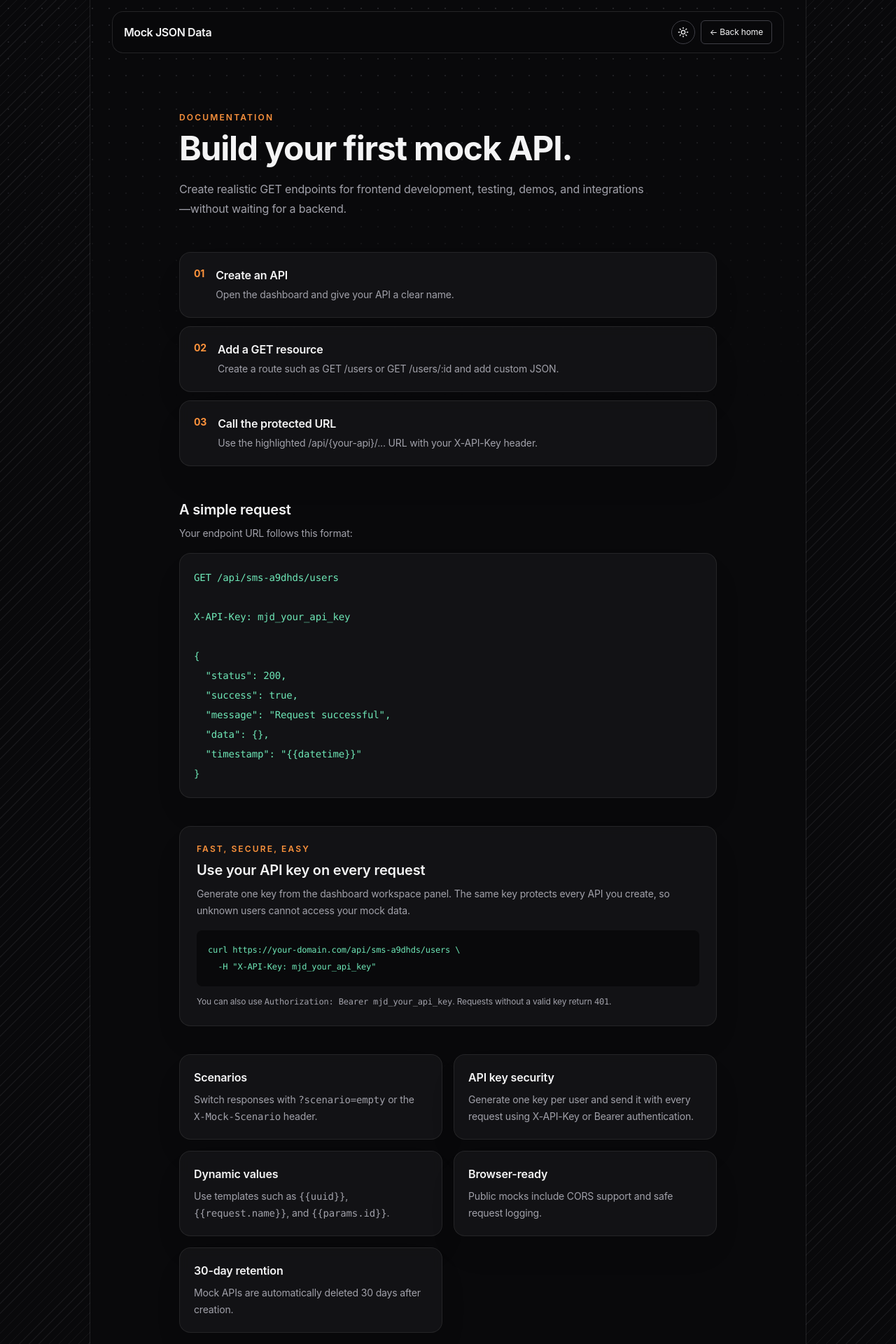
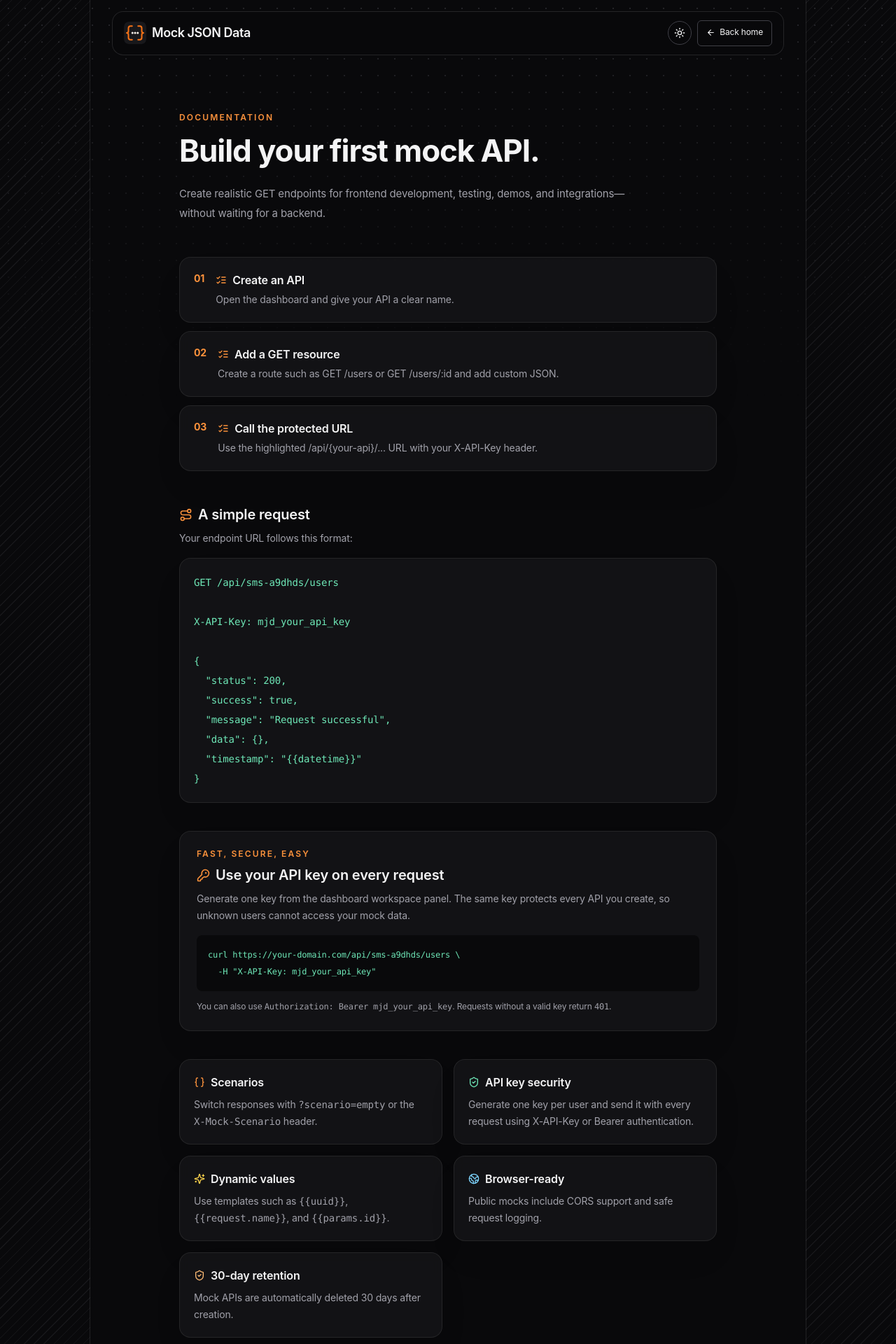
Before and after one commit to chochkimhour/mock-json-data, a Next.js app: page /docs in a window 1280 px wide. Shown: the top 1920 px of the page at 70% size. Built offline with nearby package versions, Linux system fonts and the light colour scheme.

Commit message:
Apply icon for all feature sections

```diff
--- a/src/app/dashboard/ui.tsx
+++ b/src/app/dashboard/ui.tsx
@@ -7,13 +7,16 @@ import {
   Download,
   Eye,
   EyeOff,
+  FolderKanban,
   Info,
   KeyRound,
+  LogOut,
   Moon,
   Plus,
   Pencil,
   Power,
   RefreshCw,
+  Save,
   Sun,
   Trash2,
   Upload,
@@ -377,7 +380,7 @@ export default function Dashboard({ displayName }: { displayName: string }) {
           </div>
           <span
             title="Mock JSON Data"
-            className="group absolute left-1/2 hidden -translate-x-1/2 cursor-pointer text-sm tracking-tight transition-colors hover:text-indigo-300 sm:block sm:text-xl"
+            className="group absolute left-1/2 hidden -translate-x-1/2 cursor-pointer text-sm tracking-tight transition-colors hover:text-indigo-300 sm:block sm:text-lg"
           >
             <span>
               <b>Mock JSON Data</b>
@@ -407,8 +410,9 @@ export default function Dashboard({ displayName }: { displayName: string }) {
                   () => (location.href = "/"),
                 )
               }
-              className="border border-zinc-700 px-2.5 py-2 text-xs hover:border-red-400 hover:bg-red-500/10 hover:text-red-300 sm:px-3 sm:text-sm"
+              className="inline-flex items-center gap-1.5 border border-zinc-700 px-2.5 py-2 text-xs hover:border-red-400 hover:bg-red-500/10 hover:text-red-300 sm:px-3 sm:text-sm"
             >
+              <LogOut size={14} aria-hidden="true" />
               Log out
             </button>
           </div>
@@ -465,7 +469,12 @@ export default function Dashboard({ displayName }: { displayName: string }) {
               </span>
             </div>
             <div className="border-b-2 border-zinc-700 pb-4">
-              <h1 className="mt-1 text-2xl font-bold tracking-tight">
+              <h1 className="mt-1 flex items-center gap-2 text-2xl font-bold tracking-tight">
+                <FolderKanban
+                  size={20}
+                  className="text-indigo-300"
+                  aria-hidden="true"
+                />
                 Your APIs
               </h1>
               <p className="muted mt-2 text-xs">
@@ -483,7 +492,8 @@ export default function Dashboard({ displayName }: { displayName: string }) {
               </div>
             </div>
             <div className="mt-4 min-w-0 rounded-lg border border-amber-500/30 bg-amber-500/10 p-3">
-              <p className="text-xs font-semibold uppercase tracking-wider text-amber-300">
+              <p className="flex items-center gap-1.5 text-xs font-semibold uppercase tracking-wider text-amber-300">
+                <KeyRound size={13} aria-hidden="true" />
                 Your API key
               </p>
               <p className="muted mt-1 text-xs">
@@ -628,7 +638,14 @@ export default function Dashboard({ displayName }: { displayName: string }) {
                     }}
                     className="min-w-0 flex-1 text-left focus:outline-none focus:ring-0"
                   >
-                    <b>{p.name}</b>
+                    <div className="flex min-w-0 items-center gap-2">
+                      <FolderKanban
+                        size={15}
+                        className="shrink-0 text-indigo-300"
+                        aria-hidden="true"
+                      />
+                      <b className="truncate">{p.name}</b>
+                    </div>
                     <p className="muted mt-1 text-sm">
                       {p._count.endpoints} endpoint
                       {p._count.endpoints === 1 ? "" : "s"}
@@ -757,7 +774,14 @@ export default function Dashboard({ displayName }: { displayName: string }) {
                   <div>
                     <div className="flex flex-wrap items-center justify-between gap-3">
                       <div>
-                        <h3 className="font-semibold">Resources & endpoints</h3>
+                        <h3 className="flex items-center gap-1.5 font-semibold">
+                          <Braces
+                            size={15}
+                            className="text-indigo-300"
+                            aria-hidden="true"
+                          />
+                          Resources & endpoints
+                        </h3>
                         <p className="muted mt-1 text-sm">
                           Endpoints are grouped by their first URL segment.
                         </p>
@@ -890,8 +914,9 @@ export default function Dashboard({ displayName }: { displayName: string }) {
                             <button
                               type="button"
                               onClick={() => toggleEndpoint(selectedEndpoint)}
-                              className="rounded border border-zinc-700 px-2.5 py-1.5 text-xs"
+                              className="inline-flex items-center gap-1.5 rounded border border-zinc-700 px-2.5 py-1.5 text-xs"
                             >
+                              <Power size={13} aria-hidden="true" />
                               {selectedEndpoint.enabled ? "Disable" : "Enable"}
                             </button>
                             <button
@@ -943,7 +968,10 @@ export default function Dashboard({ displayName }: { displayName: string }) {
                             setSelectedEndpoint(null);
                           }}
                         >
-                          New endpoint
+                          <span className="inline-flex items-center gap-1.5">
+                            <Plus size={14} aria-hidden="true" />
+                            New endpoint
+                          </span>
                         </button>
                       )}
                     </div>
@@ -1067,8 +1095,16 @@ export default function Dashboard({ displayName }: { displayName: string }) {
                         Format
                       </button>
                     </div>
-                    <button className="btn">
-                      {selectedEndpoint ? "Update endpoint" : "Add endpoint"}
+                    <button className="btn inline-flex items-center justify-center gap-1.5">
+                      {selectedEndpoint ? (
+                        <>
+                          <Save size={15} aria-hidden="true" /> Update endpoint
+                        </>
+                      ) : (
+                        <>
+                          <Plus size={15} aria-hidden="true" /> Add endpoint
+                        </>
+                      )}
                     </button>
                   </form>
                 </div>
--- a/src/app/docs/page.tsx
+++ b/src/app/docs/page.tsx
@@ -1,6 +1,16 @@
 import Link from "next/link";
 import ThemeToggle from "../theme-toggle";
 import BackToTop from "../back-to-top";
+import {
+  ArrowLeft,
+  Braces,
+  Globe2,
+  KeyRound,
+  ListChecks,
+  Route,
+  ShieldCheck,
+  Sparkles,
+} from "lucide-react";
 
 const steps = [
   ["01", "Create an API", "Open the dashboard and give your API a clear name."],
@@ -23,9 +33,14 @@ export default function Docs() {
       <header className="fixed left-1/2 top-2 z-50 flex w-[calc(100%-1rem)] max-w-[60rem] -translate-x-1/2 items-center justify-between gap-2 rounded-2xl border border-zinc-800/90 bg-zinc-950/75 px-3 py-2.5 backdrop-blur sm:top-4 sm:w-[calc(100%-4rem)] sm:px-4 sm:py-3">
         <Link
           href="/"
-          className="min-w-0 truncate text-sm font-semibold tracking-tight sm:text-base"
+          className="flex min-w-0 items-center gap-2 truncate text-base font-semibold tracking-tight sm:text-lg"
         >
-          Mock JSON Data
+          <img
+            src="/mock-json-logo.svg"
+            alt=""
+            className="size-7 shrink-0 rounded-md object-contain sm:size-8"
+          />
+          <span className="truncate">Mock JSON Data</span>
         </Link>
         <div className="flex items-center gap-2">
           <ThemeToggle />
@@ -33,7 +48,10 @@ export default function Docs() {
             href="/"
             className="back-home rounded-md border border-zinc-700 px-2.5 py-1.5 text-[11px] transition sm:px-3 sm:py-2 sm:text-xs"
           >
-            ← Back home
+            <span className="inline-flex items-center gap-1.5">
+              <ArrowLeft size={13} aria-hidden="true" />
+              Back home
+            </span>
           </Link>
         </div>
       </header>
@@ -41,10 +59,10 @@ export default function Docs() {
         <p className="text-xs font-semibold uppercase tracking-[0.18em] text-indigo-400">
           Documentation
         </p>
-        <h1 className="mt-3 max-w-2xl text-3xl font-bold leading-tight tracking-tight sm:text-5xl">
+        <h1 className="mt-3 max-w-2xl text-[2.1rem] font-bold leading-tight tracking-tight sm:text-[2.75rem]">
           Build your first mock API.
         </h1>
-        <p className="muted mt-4 max-w-2xl text-sm leading-6 sm:mt-5 sm:text-base sm:leading-7">
+        <p className="muted mt-4 max-w-2xl text-[13px] leading-6 sm:mt-5 sm:text-[15px] sm:leading-7">
           Create realistic GET endpoints for frontend development, testing,
           demos, and integrations—without waiting for a backend.
         </p>
@@ -56,7 +74,14 @@ export default function Docs() {
                 {number}
               </span>
               <div>
-                <h2 className="font-semibold">{title}</h2>
+                <h2 className="flex items-center gap-2 font-semibold">
+                  <ListChecks
+                    size={16}
+                    className="text-indigo-300"
+                    aria-hidden="true"
+                  />
+                  {title}
+                </h2>
                 <p className="muted mt-1 text-sm leading-6">{text}</p>
               </div>
             </article>
@@ -64,7 +89,10 @@ export default function Docs() {
         </div>
 
         <section className="mt-12">
-          <h2 className="text-xl font-semibold">A simple request</h2>
+          <h2 className="flex items-center gap-2 text-xl font-semibold">
+            <Route size={19} className="text-indigo-300" aria-hidden="true" />A
+            simple request
+          </h2>
           <p className="muted mt-2 text-sm leading-6">
             Your endpoint URL follows this format:
           </p>
@@ -85,7 +113,12 @@ X-API-Key: mjd_your_api_key
           <p className="text-xs font-semibold uppercase tracking-[0.18em] text-indigo-400">
             Fast, secure, easy
           </p>
-          <h2 className="mt-2 text-xl font-semibold">
+          <h2 className="mt-2 flex items-center gap-2 text-xl font-semibold">
+            <KeyRound
+              size={19}
+              className="text-indigo-300"
+              aria-hidden="true"
+            />
             Use your API key on every request
           </h2>
           <p className="muted mt-2 text-sm leading-6">
@@ -101,21 +134,42 @@ X-API-Key: mjd_your_api_key
         </section>
         <div className="mt-10 grid gap-4 sm:grid-cols-2">
           <section className="panel p-5">
-            <h2 className="font-semibold">Scenarios</h2>
+            <h2 className="flex items-center gap-2 font-semibold">
+              <Braces
+                size={16}
+                className="text-indigo-300"
+                aria-hidden="true"
+              />
+              Scenarios
+            </h2>
             <p className="muted mt-2 text-sm leading-6">
               Switch responses with <code>?scenario=empty</code> or the{" "}
               <code>X-Mock-Scenario</code> header.
             </p>
           </section>
           <section className="panel p-5">
-            <h2 className="font-semibold">API key security</h2>
+            <h2 className="flex items-center gap-2 font-semibold">
+              <ShieldCheck
+                size={16}
+                className="text-emerald-300"
+                aria-hidden="true"
+              />
+              API key security
+            </h2>
             <p className="muted mt-2 text-sm leading-6">
               Generate one key per user and send it with every request using
               X-API-Key or Bearer authentication.
             </p>
           </section>
           <section className="panel p-5">
-            <h2 className="font-semibold">Dynamic values</h2>
+            <h2 className="flex items-center gap-2 font-semibold">
+              <Sparkles
+                size={16}
+                className="text-amber-300"
+                aria-hidden="true"
+              />
+              Dynamic values
+            </h2>
             <p className="muted mt-2 text-sm leading-6">
               Use templates such as <code>{"{{uuid}}"}</code>,{" "}
               <code>{"{{request.name}}"}</code>, and{" "}
@@ -123,13 +177,23 @@ X-API-Key: mjd_your_api_key
             </p>
           </section>
           <section className="panel p-5">
-            <h2 className="font-semibold">Browser-ready</h2>
+            <h2 className="flex items-center gap-2 font-semibold">
+              <Globe2 size={16} className="text-sky-300" aria-hidden="true" />
+              Browser-ready
+            </h2>
             <p className="muted mt-2 text-sm leading-6">
               Public mocks include CORS support and safe request logging.
             </p>
           </section>
           <section className="panel p-5">
-            <h2 className="font-semibold">30-day retention</h2>
+            <h2 className="flex items-center gap-2 font-semibold">
+              <ShieldCheck
+                size={16}
+                className="text-orange-300"
+                aria-hidden="true"
+              />
+              30-day retention
+            </h2>
             <p className="muted mt-2 text-sm leading-6">
               Mock APIs are automatically deleted 30 days after creation.
             </p>
--- a/src/app/page.tsx
+++ b/src/app/page.tsx
@@ -1,5 +1,13 @@
 import Link from "next/link";
-import { Clock3, Plus } from "lucide-react";
+import {
+  BookOpen,
+  Clock3,
+  Layers3,
+  ListTree,
+  LogIn,
+  Plus,
+  ShieldCheck,
+} from "lucide-react";
 import ThemeToggle from "./theme-toggle";
 import Typewriter from "./typewriter";
 import BackToTop from "./back-to-top";
@@ -14,16 +22,17 @@ export default function Home() {
             alt="Mock JSON Data"
             className="logo-mark size-8 shrink-0 rounded-lg object-contain"
           />
-          <span className="cursor-pointer truncate text-base tracking-tight transition-colors hover:text-indigo-300 sm:text-xl">
+          <span className="cursor-pointer truncate text-sm tracking-tight transition-colors hover:text-indigo-300 sm:text-lg">
             <b>Mock JSON Data</b>
           </span>
         </div>
         <div className="flex items-center gap-2">
           <ThemeToggle />
           <Link
-            className="btn shrink-0 px-3 text-xs sm:px-4 sm:text-sm"
+            className="btn inline-flex shrink-0 items-center gap-1.5 px-3 text-xs sm:px-4 sm:text-sm"
             href="/login"
           >
+            <LogIn size={14} aria-hidden="true" />
             Login
           </Link>
         </div>
@@ -67,7 +76,10 @@ export default function Home() {
               target="_blank"
               rel="noopener noreferrer"
             >
-              Explore documentation
+              <span className="inline-flex items-center gap-1.5">
+                <BookOpen size={15} aria-hidden="true" />
+                Explore documentation
+              </span>
             </Link>
           </div>
         </div>
@@ -82,7 +94,12 @@ export default function Home() {
         <p className="text-xs font-semibold uppercase tracking-[0.18em] text-orange-300">
           Fast · secure · easy to use
         </p>
-        <h2 className="mt-2 text-xl font-bold tracking-tight">
+        <h2 className="mt-2 flex items-center gap-2 text-xl font-bold tracking-tight">
+          <ShieldCheck
+            size={19}
+            className="text-emerald-300"
+            aria-hidden="true"
+          />
           Call your mock API in seconds.
         </h2>
         <p className="muted mt-2 max-w-2xl text-sm leading-6">
@@ -104,7 +121,22 @@ export default function Home() {
           ],
         ].map(([title, text]) => (
           <article className="panel p-5" key={title}>
-            <h2 className="font-semibold">{title}</h2>
+            <h2 className="flex items-center gap-2 font-semibold">
+              {title === "Real endpoints" ? (
+                <ListTree
+                  size={16}
+                  className="text-indigo-300"
+                  aria-hidden="true"
+                />
+              ) : (
+                <Layers3
+                  size={16}
+                  className="text-indigo-300"
+                  aria-hidden="true"
+                />
+              )}
+              {title}
+            </h2>
             <p className="muted mt-2 text-sm">{text}</p>
           </article>
         ))}
```
